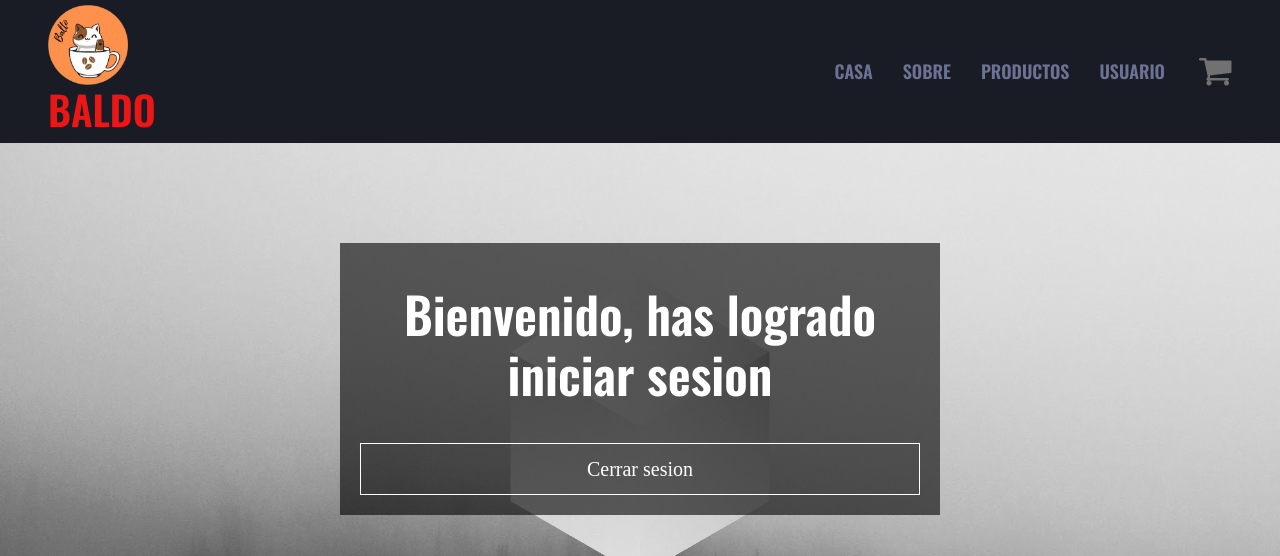
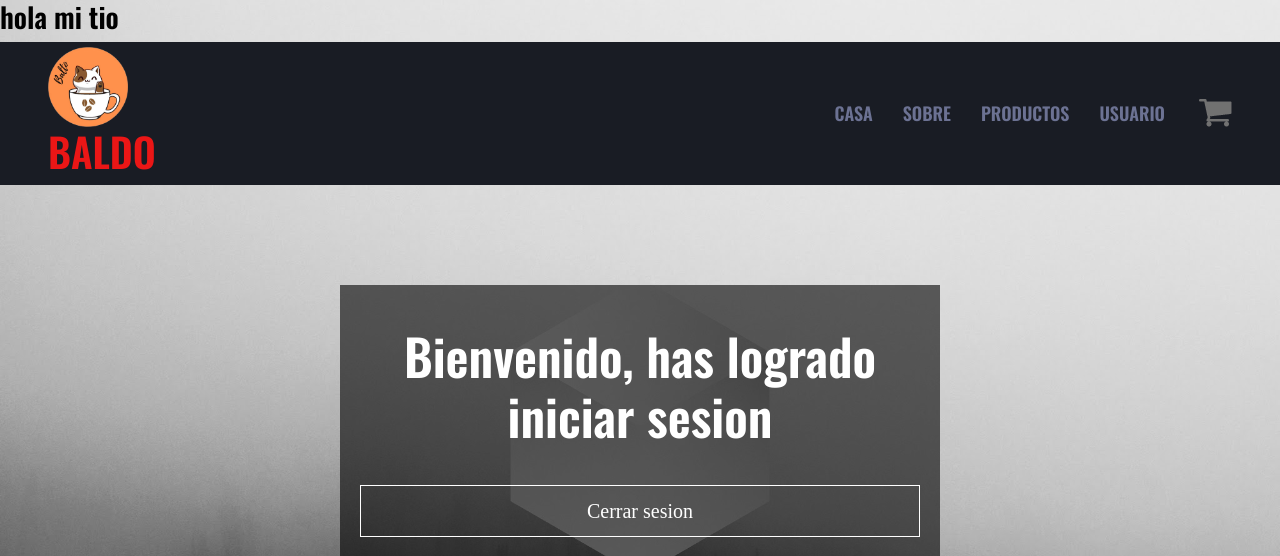
Before and after one commit to kokiutos/wfinalweb2pt4, a PHP site: page /principal-vista.php in a window 1280 px wide. Shown: the top 556 px of the page. Run offline with PHP 8.4, Linux system fonts and the light colour scheme; some libraries are stand-ins or nearby versions.

Commit message:
primer cambio

```diff
--- a/principal-vista.php
+++ b/principal-vista.php
@@ -88,7 +88,7 @@
         </div>
     </div>
     <!-- Extremo giratorio -->
-
+    <h3>hola mi tio</h3>
 
     <!-- Inicio de la barra de navegación -->
     <nav class="navbar navbar-expand-lg bg-secondary navbar-dark sticky-top py-lg-0 px-lg-5 wow fadeIn" data-wow-delay="0.1s">
```
